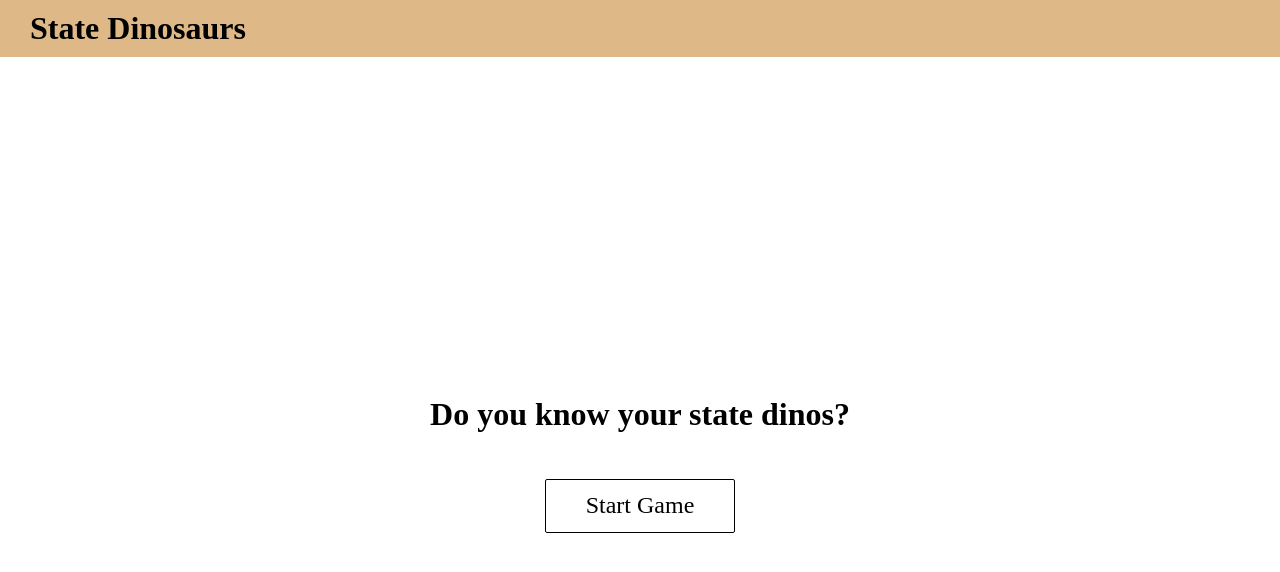
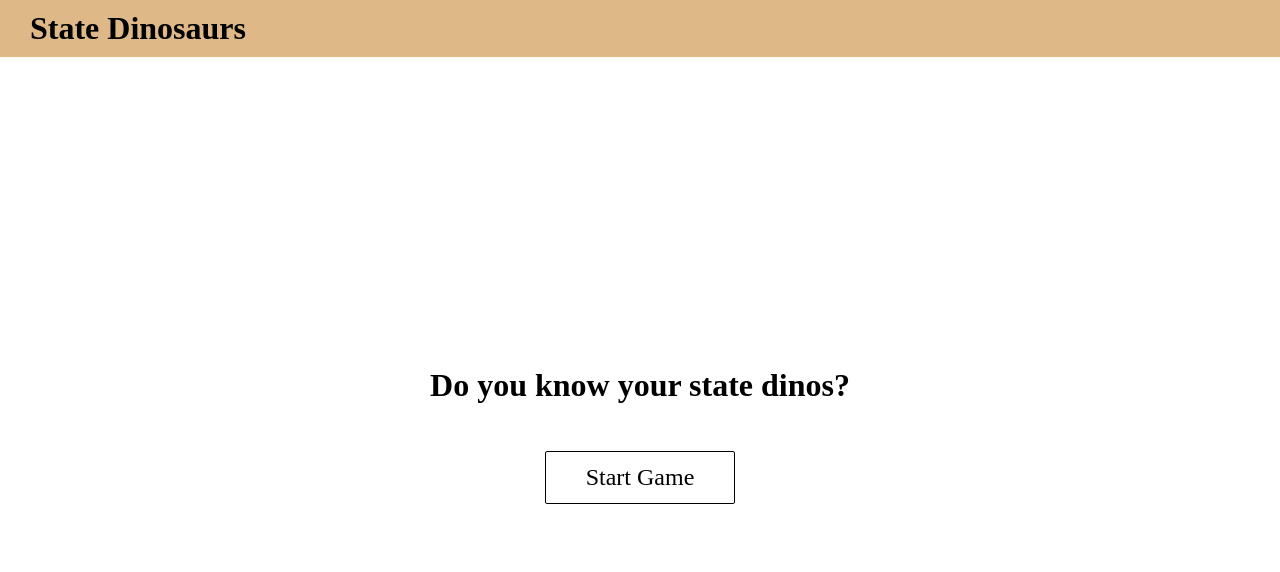
Before and after one commit to JaredAngel/state-dinosaurs, a plain HTML site: page index.html in a window 1280 px wide. Drawn offline with nearby package versions, Linux system fonts and the light colour scheme.

Commit message:
Fix main height

```diff
--- a/app.css
+++ b/app.css
@@ -27,7 +27,7 @@ header {
 }
 
 main {
-  height: 100%;
+  height: calc(100% - 57px);
   padding: 20px;
   display: flex;
   flex-direction: column;
```
